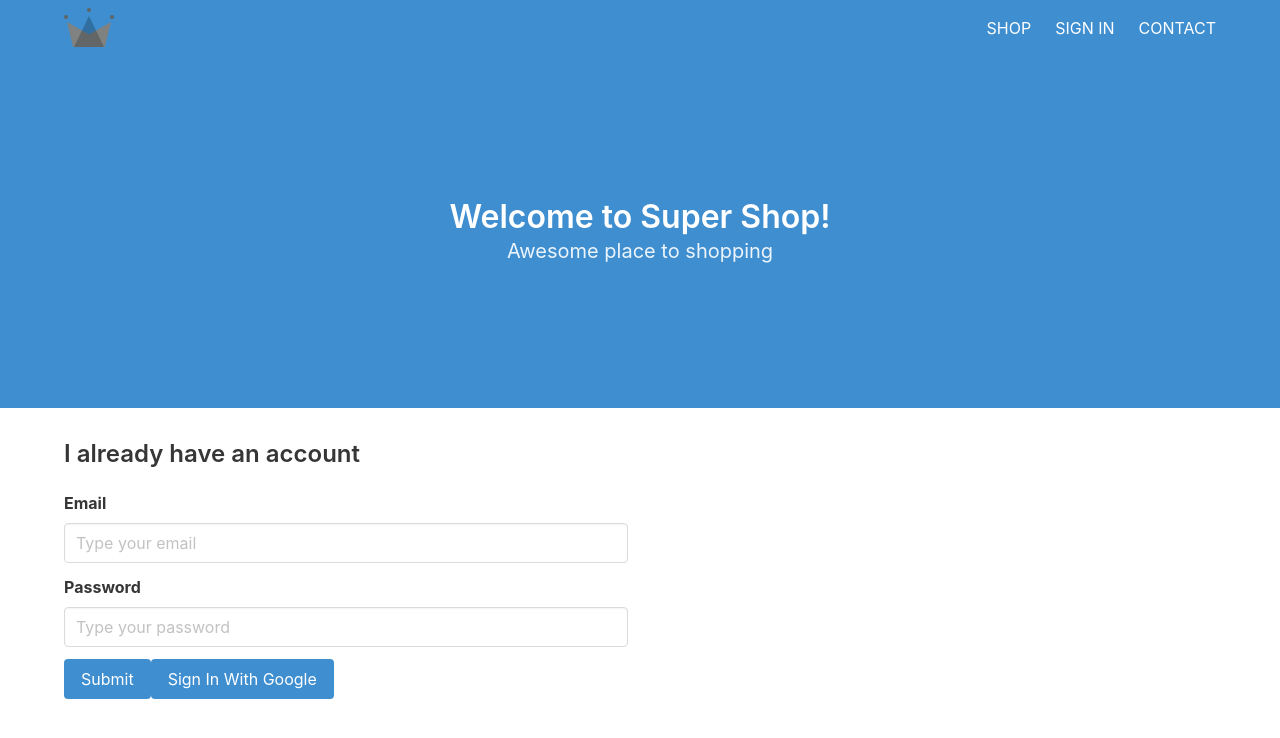
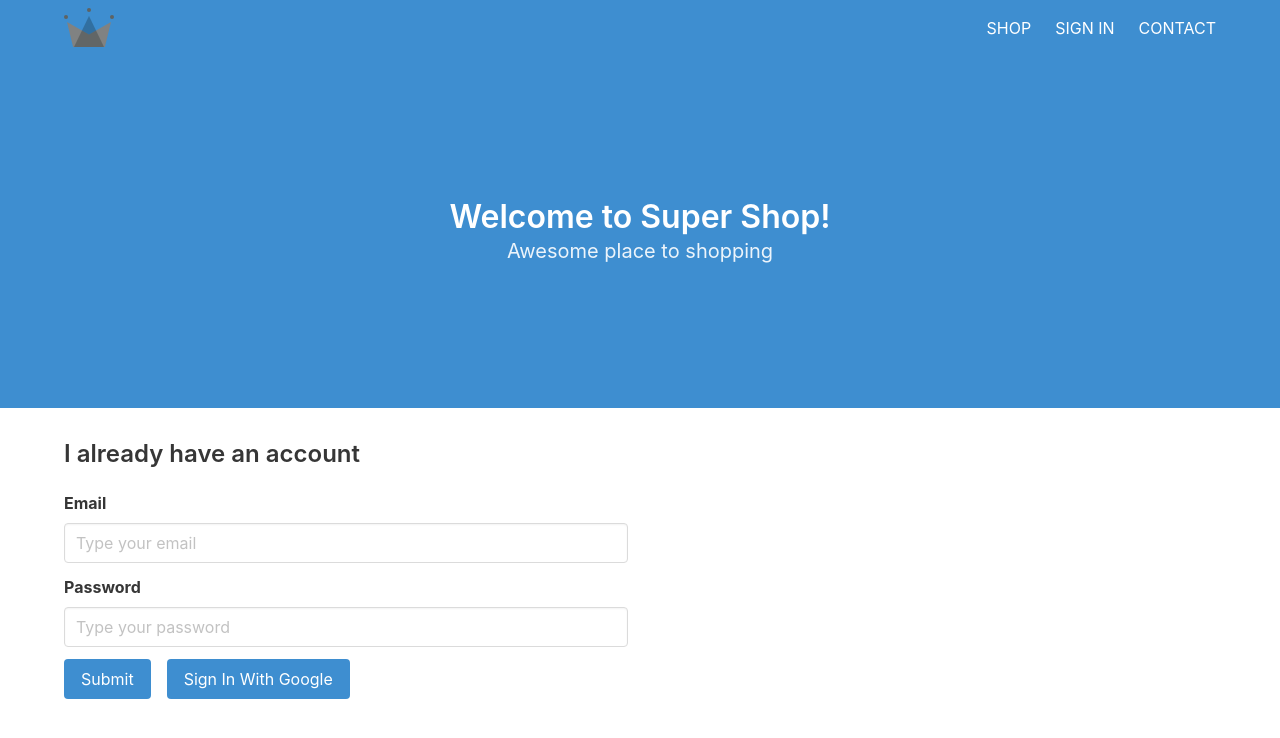
Before and after one commit to VictorParodi/Shop, a React (Create React App) app: page /signIn in a window 1280 px wide. Shown: the top 738 px of the page. Built offline with nearby package versions, Linux system fonts and the light colour scheme; no server answers.

Commit message:
[app1] commit 9: rendering the sign out button

```diff
--- /dev/null
+++ b/src/components/CustomButton/CustomButton.css
@@ -0,0 +1,3 @@
+.custom-button {
+    padding-right: 1em;
+}
--- a/src/components/CustomButton/index.jsx
+++ b/src/components/CustomButton/index.jsx
@@ -1,8 +1,9 @@
 import React from 'react';
+import './CustomButton.css';
 
 function CustomButton(props) {
     return (
-        <div className="field">
+        <div className="field custom-button">
             <button onClick={props.signClick} className={props.className}>
                 {props.children}
             </button>
--- a/src/components/Header/index.jsx
+++ b/src/components/Header/index.jsx
@@ -1,8 +1,9 @@
 import React from 'react';
 import {Link} from 'react-router-dom';
 import {ReactComponent as Logo} from './../../assets/crown.svg';
+import {auth} from './../../firebase/firebase.utils';
 
-function Header() {
+function Header(props) {
     return (
         <section className="hero is-info is-medium">
             <div className="hero-head">
@@ -17,7 +18,16 @@ function Header() {
                         <div className="navbar-menu">
                             <div className="navbar-end">
                                 <Link className="navbar-item" to="/shop">SHOP</Link>
-                                <Link className="navbar-item" to="/signIn">SIGN IN</Link>
+                                {
+                                    props.currentUser ?
+                                    <span
+                                        onClick={() => auth.signOut()}
+                                        className="navbar-item"
+                                    >
+                                        SIGN OUT
+                                    </span>
+                                    : <Link className="navbar-item" to="/signIn">SIGN IN</Link>
+                                }
                                 <Link className="navbar-item" to="/shop">CONTACT</Link>
                             </div>
                         </div>
--- a/src/routes/index.js
+++ b/src/routes/index.js
@@ -15,7 +15,6 @@ class AppRouter extends React.Component {
     componentDidMount() {
         this.unsubscribeFromAuth =  auth.onAuthStateChanged((user) => {
             this.setState({currentUser: user});
-            console.log(user);
         });
     }
 
@@ -26,7 +25,7 @@ class AppRouter extends React.Component {
     render() {
         return (
             <BrowserRouter>
-                <Header />
+                <Header currentUser={this.state.currentUser}/>
                 <Switch>
                     {
                         ROUTES_CONFIG.map((route, index) => {
```
